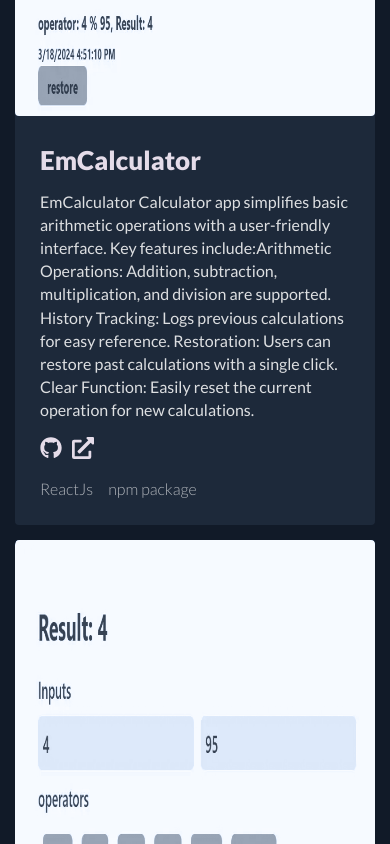
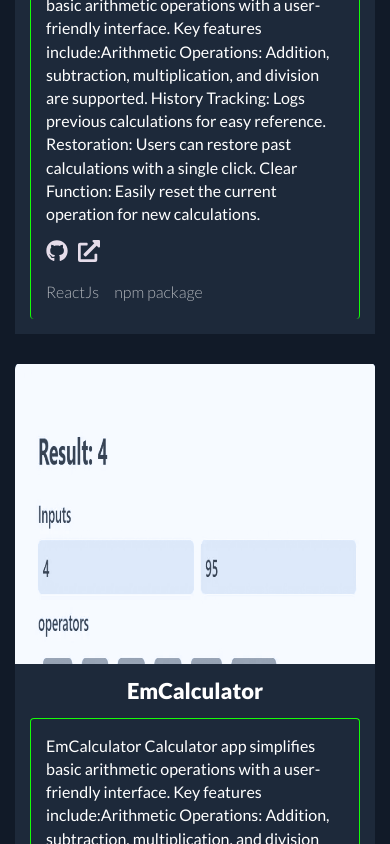
Before and after one commit to aliakborswe/aliakbor.me, a Next.js app: page / in a window 390 px wide. Shown: the part 3580-4424 px from the top of the page. Built offline with nearby package versions, Linux system fonts and the light colour scheme.

Commit message:
project card layout change

```diff
--- a/src/components/about/about.css
+++ b/src/components/about/about.css
@@ -7,6 +7,7 @@
   flex-wrap: wrap;
   align-items: center;
   gap:20px;
+  margin-right: 100px;
 }
 
 .about > * {
@@ -39,7 +40,7 @@
 @media only screen and (max-width: 768px) {
   .about {
     text-align: center;
-    padding-right: 0;
+    margin-right: 0px;
     flex-direction: column-reverse;
   }
 
--- a/src/components/portfolio/Portfolio.jsx
+++ b/src/components/portfolio/Portfolio.jsx
@@ -7,6 +7,7 @@
 import "./portfolio.css";
 import PortfolioAction from "./PortfolioAction";
 import Container from "../common/container/Container";
+import Title from "../common/title/Title";
 
 const Portfolio = () => {
   const portfoliosName = Object.keys(portfolios);
@@ -20,10 +21,12 @@
   return (
     <div id='portfolio' className='portfolio-area'>
       <Container>
-        <div className='title left' style={{ height: "160px" }}>
-          <p>Portfolio</p>
-        </div>
+        {/* title */}
+        <Title side='left' title='Projects' height='160px' />
+
+        {/* portfolio nave items */}
         <div className='portfolios'>
+          {/* portfolio nave items */}
           <ul className='portfolio-nav'>
             {portfoliosName.map((name) => (
               <li
@@ -35,12 +38,64 @@
               </li>
             ))}
           </ul>
-          <div className='portfolio-items portfolios-featured'>
+          {/* portfolio card */}
+          <div className='portfolio-items'>
             {selectedFeaturedPortfolios.map((portfolio, index) => (
               <div key={index} className='portfolio'>
+                {/* portfolio image */}
                 <div className='portfolio-img'>
-                  <Image alt={portfolio.name} src={portfolio.image} priority />
+                  <Image
+                    alt={portfolio.name}
+                    src={portfolio.image}
+                    className='image'
+                    objectFit='contain'
+                    priority
+                  />
                 </div>
+                {/*portfolio details */}
+                <h4 className="prt-name">{portfolio.name}</h4>
+                <div className='details'>
+                  <p>{portfolio.description}</p>
+                  <div className='links'>
+                    <ul>
+                      {portfolio.source && (
+                        <li>
+                          <a
+                            target='_blank'
+                            rel='noopener noreferrer'
+                            href={portfolio.source}
+                          >
+                            <FaGithub />
+                          </a>
+                        </li>
+                      )}
+                      {portfolio.demo && (
+                        <li>
+                          <a
+                            target='_blank'
+                            rel='noopener noreferrer'
+                            href={portfolio.demo}
+                          >
+                            <FaExternalLinkAlt />
+                          </a>
+                        </li>
+                      )}
+                    </ul>
+                  </div>
+                  <ul className='portfolio-tools'>
+                    {portfolio.tools.map((tool) => (
+                      <li key={tool}>{tool}</li>
+                    ))}
+                  </ul>
+                </div>
+              </div>
+            ))}
+          </div>
+
+          {/* portfolio card without image */}
+          {/* <div className='portfolio-items withoutImg'>
+            {selectedPortfolios.map((portfolio, index) => (
+              <div key={index} className='portfolio'>
                 <div className='details'>
                   <h4>
                     <a
@@ -86,56 +141,7 @@
                 </div>
               </div>
             ))}
-          </div>
-          <div className='portfolio-items portfolios-regular'>
-            {selectedPortfolios.map((portfolio, index) => (
-              <div key={index} className='portfolio small'>
-                <div className='details'>
-                  <h4>
-                    <a
-                      target='_blank'
-                      rel='noopener noreferrer'
-                      href={portfolio.demo}
-                    >
-                      {portfolio.name}
-                    </a>
-                  </h4>
-                  <p>{portfolio.description}</p>
-                  <div className='links'>
-                    <ul>
-                      {portfolio.source && (
-                        <li>
-                          <a
-                            target='_blank'
-                            rel='noopener noreferrer'
-                            href={portfolio.source}
-                          >
-                            <FaGithub />
-                          </a>
-                        </li>
-                      )}
-                      {portfolio.demo && (
-                        <li>
-                          <a
-                            target='_blank'
-                            rel='noopener noreferrer'
-                            href={portfolio.demo}
-                          >
-                            <FaExternalLinkAlt />
-                          </a>
-                        </li>
-                      )}
-                    </ul>
-                  </div>
-                  <ul className='portfolio-tools'>
-                    {portfolio.tools.map((tool) => (
-                      <li key={tool}>{tool}</li>
-                    ))}
-                  </ul>
-                </div>
-              </div>
-            ))}
-          </div>
+          </div> */}
           <PortfolioAction />
         </div>
       </Container>
--- a/src/components/portfolio/portfolio.css
+++ b/src/components/portfolio/portfolio.css
@@ -28,41 +28,56 @@
 }
 
 .portfolio-items {
-  display: flex;
+  display: grid;
+  grid-template-columns: repeat(2, 1fr);
+  place-items: center;
+  gap:30px;
   flex-wrap: wrap;
 }
-
-.portfolio-items > * {
-  margin: 15px;
-  flex: 1 1 calc(100% / 3 - 30px);
-  background-color: #1d293a;
-  color: #E5DCE9;
-  border-radius: 4px;
+.portfolio-items.withoutImg{
+  margin-top: 30px;
+}
+.portfolio{
+  background-color: #1D293A;
 }
 
-.portfolio-items > *:nth-child(3n - 2) {
-  margin-left: 0;
+.portfolio-img {
+  position: relative;
+  width: 100%;
+  height: 300px;
+  overflow-y: hidden;
+  transition-duration: 7s;
 }
 
-.portfolio-items > *:nth-child(3n + 3),
-.portfolio-items > *:last-child {
-  margin-right: 0;
+.portfolio-img .image{
+  width: 100%;
+  transition-duration: 1s;
+}
+.portfolio-img:hover .image{
+  transform: translateY(calc( -100% + 300px));
 }
 
-.portfolio-items .details {
-  padding: 25px;
+.prt-name{
+  font-size: 26px;
+  font-weight: 900;
+  padding-top: 15px;
+  text-align: center;
+  color: #FFFFFF;
+}
+.details {
+  margin: 15px;
+  padding: 15px;
+  border-left:1px solid #15FC08;
+  border-top:1px solid #15FC08;
+  border-right:1px solid #15FC08;
+  border-radius:4px;
 }
 
-.portfolio-items .details h4 {
-  font-size: 26px;
-  font-weight: 900;
-  margin-bottom: 15px;
+
+.details p {
+  color: #FFFFFF;
 }
 
-.portfolio-items .portfolio-img {
-  position: relative;
-
-}
 
 .portfolio-items .portfolio .links {
   margin-top: 15px;
@@ -86,35 +101,15 @@
   color: #15FC08;
 }
 
-.portfolio-items .portfolio-img:after {
-  position: absolute;
-  content: "";
-  top: 0;
-  left: 0;
-  width: 100%;
-  height: 100%;
-  opacity: 1;
-  background: #1d293a;
-  mix-blend-mode: color;
-  transition: 0.5s all;
-}
 
-.portfolio-items .portfolio:hover .portfolio-img:after {
-  opacity: 0;
-}
-
-.portfolio-items .portfolio.small h4 {
+.portfolio-items .portfolio h4 {
   font-size: 22px;
 }
 
-.portfolio-items .portfolio-img img {
-  border-radius: 4px;
-}
-
-.portfolio-items .details h4 a {
+/* .portfolio-items .details h4 a {
   text-decoration: none;
   color: inherit;
-}
+} */
 
 .portfolio-items .portfolio-tools {
   display: flex;
@@ -133,44 +128,20 @@
 }
 
 @media only screen and (max-width: 991px) {
-  .portfolio-items > * {
-    flex: 1 1 calc(100% / 2 - 30px);
-  }
-
-  .portfolio-items > *:nth-child(2n - 1) {
-    margin-left: 0;
-  }
-
-  .portfolio-items > *:nth-child(2n - 2) {
-    margin-right: 0;
-  }
-
-  .portfolios {
-    padding-left: 0;
-  }
+  .portfolio-items {
+      grid-template-columns: repeat(1, 1fr);
+    }
 
   .portfolio-nav {
     justify-content: center;
   }
 
-  .portfolio-items > * {
-    flex-basis: 100%;
-  }
-
-  .portfolio-items > * {
-    margin: 0;
-    margin-bottom: 30px;
-  }
-
-  .portfolio-items > *:last-child {
-    margin-bottom: 0;
-  }
 }
 
 @media only screen and (max-width: 768px) {
-  .portfolios-regular {
-    margin-top: 25px;
-  }
+  .portfolios {
+      padding-left: 0;
+    }
 }
 
 @media only screen and (max-width: 481px) {
@@ -183,11 +154,5 @@
     margin-bottom: 15px;
   }
 
-  .portfolio-items > * {
-    margin-bottom: 15px;
-  }
 
-  .portfolios-regular {
-    margin-top: 15px;
-  }
 }
--- a/src/data/portfolios.js
+++ b/src/data/portfolios.js
@@ -1,32 +1,57 @@
 export const portfolios = {
   Web: [
     {
+      //features
       type: "featured",
       name: "EmCalculator",
       image: require("../assets/emcalculator.png"),
-      description:
-        `EmCalculator Calculator app simplifies basic arithmetic operations with a user-friendly interface. Key features include:Arithmetic Operations: Addition, subtraction, multiplication, and division are supported.
+      description: `EmCalculator Calculator app simplifies basic arithmetic operations with a user-friendly interface. Key features include:Arithmetic Operations: Addition, subtraction, multiplication, and division are supported.
           History Tracking: Logs previous calculations for easy reference.
           Restoration: Users can restore past calculations with a single click.
           Clear Function: Easily reset the current operation for new calculations.`,
       demo: "https://emcalculator.netlify.app/",
       source: "https://github.com/mdaliakbor/fa-frontend1",
-      tools: ["ReactJs","npm package"],
+      tools: ["ReactJs", "npm package"],
     },
     {
       type: "featured",
       name: "EmCalculator",
       image: require("../assets/emcalculator.png"),
-      description:
-        `EmCalculator Calculator app simplifies basic arithmetic operations with a user-friendly interface. Key features include:Arithmetic Operations: Addition, subtraction, multiplication, and division are supported.
+      description: `EmCalculator Calculator app simplifies basic arithmetic operations with a user-friendly interface. Key features include:Arithmetic Operations: Addition, subtraction, multiplication, and division are supported.
           History Tracking: Logs previous calculations for easy reference.
           Restoration: Users can restore past calculations with a single click.
           Clear Function: Easily reset the current operation for new calculations.`,
       demo: "https://emcalculator.netlify.app/",
       source: "https://github.com/mdaliakbor/fa-frontend1",
-      tools: ["ReactJs","npm package"],
+      tools: ["ReactJs", "npm package"],
+    },
+    {
+      type: "featured",
+      name: "EmCalculator",
+      image: require("../assets/emcalculator.png"),
+      description: `EmCalculator Calculator app simplifies basic arithmetic operations with a user-friendly interface. Key features include:Arithmetic Operations: Addition, subtraction, multiplication, and division are supported.
+          History Tracking: Logs previous calculations for easy reference.
+          Restoration: Users can restore past calculations with a single click.
+          Clear Function: Easily reset the current operation for new calculations.`,
+      demo: "https://emcalculator.netlify.app/",
+      source: "https://github.com/mdaliakbor/fa-frontend1",
+      tools: ["ReactJs", "npm package"],
+    },
+    {
+      type: "featured",
+      name: "EmCalculator",
+      image: require("../assets/emcalculator.png"),
+      description: `EmCalculator Calculator app simplifies basic arithmetic operations with a user-friendly interface. Key features include:Arithmetic Operations: Addition, subtraction, multiplication, and division are supported.
+          History Tracking: Logs previous calculations for easy reference.
+          Restoration: Users can restore past calculations with a single click.
+          Clear Function: Easily reset the current operation for new calculations.`,
+      demo: "https://emcalculator.netlify.app/",
+      source: "https://github.com/mdaliakbor/fa-frontend1",
+      tools: ["ReactJs", "npm package"],
     },
 
+
+    // regular
     {
       type: "regular",
       name: "EmCalculator",
@@ -51,20 +76,18 @@
     },
   ],
 
-
   Others: [
     {
       type: "featured",
       name: "EmCalculator",
       image: require("../assets/emcalculator.png"),
-      description:
-        `EmCalculator Calculator app simplifies basic arithmetic operations with a user-friendly interface. Key features include:Arithmetic Operations: Addition, subtraction, multiplication, and division are supported.
+      description: `EmCalculator Calculator app simplifies basic arithmetic operations with a user-friendly interface. Key features include:Arithmetic Operations: Addition, subtraction, multiplication, and division are supported.
           History Tracking: Logs previous calculations for easy reference.
           Restoration: Users can restore past calculations with a single click.
           Clear Function: Easily reset the current operation for new calculations.`,
       demo: "https://emcalculator.netlify.app/",
       source: "https://github.com/mdaliakbor/fa-frontend1",
-      tools: ["ReactJs","npm package"],
+      tools: ["ReactJs", "npm package"],
     },
     {
       type: "featured",
@@ -74,13 +97,12 @@
         "A stunning profile card to show your picture and social media accounts with smooth animation effect on Open/Close. It helps you have all your social media accounts in one place. It comes with clean code and unique class names starts with (pCard_) to distinguish between your classes. Watch the live demo to see it in action.",
       demo: "#",
       source: "#",
-      tools: [ "ReactJs","Tailwind CSS"],
+      tools: ["ReactJs", "Tailwind CSS"],
     },
     {
       type: "regular",
       name: "EmCalculator",
-      description:
-        `EmCalculator Calculator app simplifies basic arithmetic operations with a user-friendly interface. Key features include:Arithmetic Operations: Addition, subtraction, multiplication, and division are supported.
+      description: `EmCalculator Calculator app simplifies basic arithmetic operations with a user-friendly interface. Key features include:Arithmetic Operations: Addition, subtraction, multiplication, and division are supported.
           History Tracking: Logs previous calculations for easy reference.
           Restoration: Users can restore past calculations with a single click.
           Clear Function: Easily reset the current operation for new calculations.`,
@@ -100,4 +122,4 @@
       tools: ["npm package", "react"],
     },
   ],
-}
+};
```
Also changed, not shown: src/components/loveToDo/loveTodo.css (+5 -2 lines).
